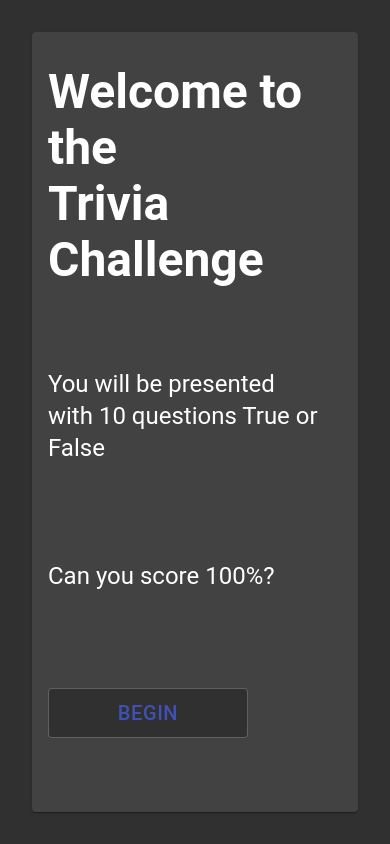
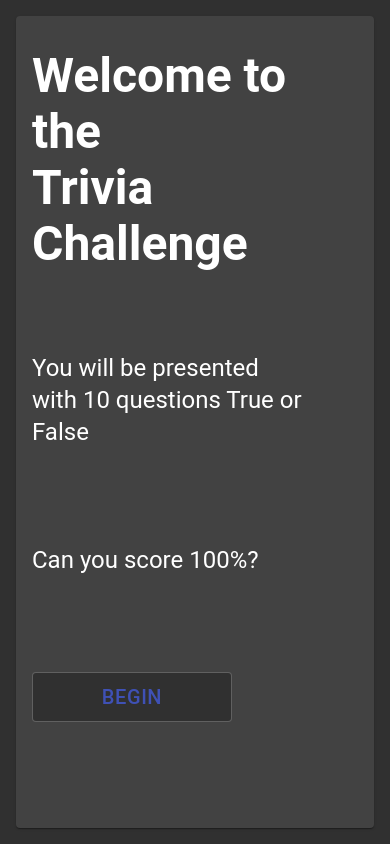
Before and after one commit to Emmynash/trivia-app, a React (Create React App) app: page / in a window 390 px wide. Built offline with nearby package versions, Linux system fonts and the light colour scheme.

Commit message:
update(): add padding for small screens

```diff
--- a/src/components/MainPanel.tsx
+++ b/src/components/MainPanel.tsx
@@ -1,9 +1,8 @@
-import React, { forwardRef } from 'react';
+import React from 'react';
 import {
   createStyles,
   makeStyles
 } from "@material-ui/core";
-import { classes } from 'istanbul-lib-coverage';
 
 const useStyles = makeStyles((theme) =>
   createStyles({
@@ -14,7 +13,10 @@ const useStyles = makeStyles((theme) =>
       zIndex: 0,
       position: "relative",
       overflowY: "auto",
-      padding: theme.spacing(4)
+      padding: theme.spacing(4),
+      [theme.breakpoints.down('sm')]: {
+        padding: theme.spacing(2),
+      }
     }
   })
 )
```
